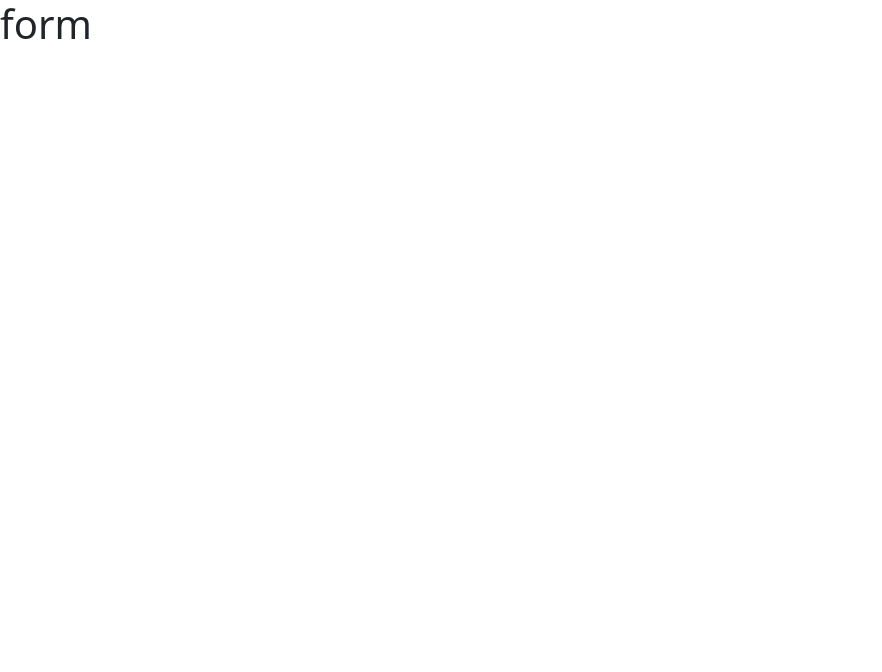
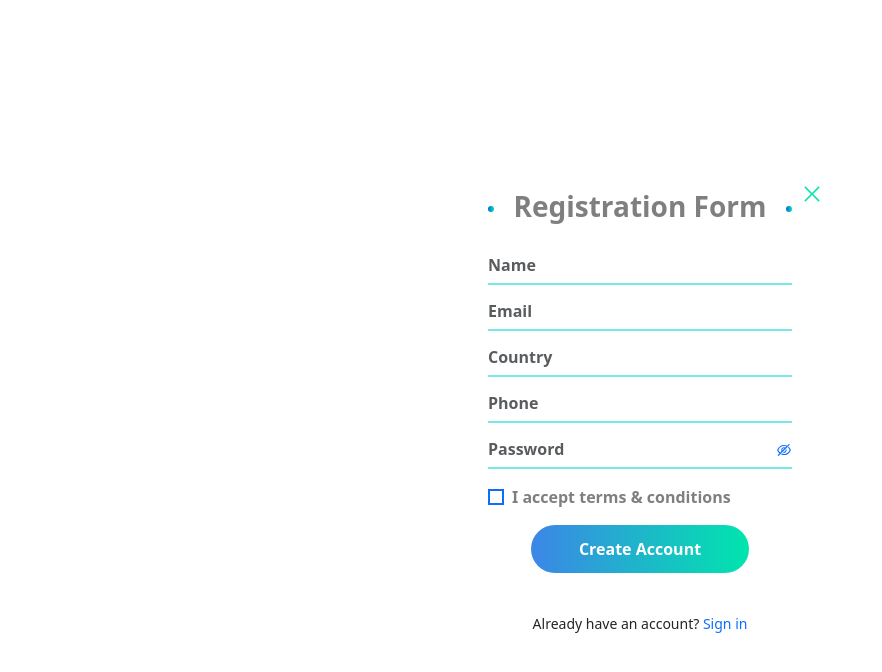
Before and after one commit to MartinCerman/ukol-test, a React (Create React App) app: page / in a window 1280 px wide. Shown: the top 672 px of the page, without its empty margins (0-882 px from the left). Built offline with nearby package versions, Linux system fonts and the light colour scheme.

Commit message:
Created components for Form

```diff
--- a/src/App.js
+++ b/src/App.js
@@ -1,10 +1,37 @@
 import "./App.css";
+import Form from "./components/Form";
+import FormToggler from "./components/FormToggler";
+import { useState } from "react";
 
 function App() {
+    const [hasLogin, setHasLogin] = useState(false);
+    const [isClosed, setIsClosed] = useState(false);
+
+    const toggleForm = () => {
+      setHasLogin(!hasLogin);
+    }
+
+    const hideForm = () => {
+      setIsClosed(!isClosed);
+    }
+
   return (
-    <div>
-      <h1>form</h1>
+    !isClosed ?
+    <div className="vh-100 d-flex flex-column justify-content-center">
+      <Form
+        heading="Registration Form"
+        buttonText="Create Account"
+        linkLabelText="Already have an account?"
+        linkText="Sign in"
+        crossAction={hideForm}
+      />
+      <FormToggler
+        linkLabelText="Already have an account?"
+        linkText="Sign in"
+        toggleAction={toggleForm}
+      />
     </div>
+    : ""
   );
 }
 
--- /dev/null
+++ b/src/components/Checkbox.js
@@ -0,0 +1,16 @@
+const Checkbox = ({ label }) => {
+    return (
+      <div className="form-group form-check my-3">
+        <input
+          type="checkbox"
+          className="form-check-input rounded-0 border-primary border-2 shadow-none focus"
+          required
+        />
+        <label className="form-check-label">
+          {label}
+        </label>
+      </div>
+    );
+  };
+
+  export default Checkbox;
--- /dev/null
+++ b/src/components/Form.css
@@ -0,0 +1,16 @@
+.form-container {
+    max-width: 400px;
+    background-color: white;
+  }
+
+.cross {
+    cursor: pointer;
+    color: var(--green-dark);
+}
+
+.point {
+    width: 6px;
+    height: 6px;
+    border-radius: 50%;
+    background: linear-gradient(to right, var(--blue-dark), var(--green-dark));
+  }
--- /dev/null
+++ b/src/components/Form.js
@@ -0,0 +1,60 @@
+import "./Form.css";
+import Input from "./Input";
+import Checkbox from "./Checkbox";
+import SubmitButton from "./SubmitButton";
+import { useState } from "react";
+import { LiaTimesSolid } from "react-icons/lia";
+import { AiOutlineEyeInvisible, AiOutlineEye } from "react-icons/ai";
+
+const Form = ({ heading, buttonText, crossAction }) => {
+  const [showPassword, setShowPassword] = useState(false);
+
+  const togglePasswordVisibility = () => {
+    setShowPassword(!showPassword);
+  };
+
+  return (
+    <div className="d-flex justify-content-center align-items-center">
+      <div className="container form-container position-relative py-4 px-sm-5">
+        <div
+          className="cross position-absolute top-0 end-0 mt-2 me-3 fs-4"
+          onClick={crossAction}
+        >
+          <LiaTimesSolid />
+        </div>
+        <form action="" className="fw-semibold text-black-50">
+          <h2 className="d-flex align-items-center justify-content-between text-center h3 fw-bold form-heading mb-4">
+            <div className="point mt-1"></div>
+            {heading}
+            <div className="point mt-1"></div>
+          </h2>
+          <Input type="text" placeholder="Name" />
+          <Input type="email" placeholder="Email" />
+          <Input type="text" placeholder="Country" />
+          <Input type="tel" placeholder="Phone" />
+          <div className="form-group position-relative">
+            <Input
+              type={showPassword ? "text" : "password"}
+              placeholder="Password"
+            />
+            {showPassword ? (
+              <AiOutlineEye
+                onClick={togglePasswordVisibility}
+                className="position-absolute end-0 top-0 h-100 text-primary"
+              />
+            ) : (
+              <AiOutlineEyeInvisible
+                onClick={togglePasswordVisibility}
+                className="position-absolute end-0 top-0 h-100 text-primary"
+              />
+            )}
+          </div>
+          <Checkbox label="I accept terms & conditions" />
+          <SubmitButton buttonText={buttonText} />
+        </form>
+      </div>
+    </div>
+  );
+};
+
+export default Form;
--- /dev/null
+++ b/src/components/FormToggler.js
@@ -0,0 +1,16 @@
+const FormToggler = ({linkLabelText, linkText, toggleAction}) => {
+  return (
+    <p className="text-center small mb-0">
+      {linkLabelText}&nbsp;
+      <a
+        href="#"
+        className="text-decoration-none text-primary text-nowrap"
+        onClick={toggleAction}
+      >
+        {linkText}
+      </a>
+    </p>
+  );
+};
+
+export default FormToggler;
--- /dev/null
+++ b/src/components/Input.css
@@ -0,0 +1,10 @@
+.form-control {
+  border: none;
+  border-bottom: 2px solid var(--azure);
+  border-radius: 0;
+  box-shadow: none;
+}
+
+.invalid-input {
+  border-bottom: 2px solid red;
+}
--- /dev/null
+++ b/src/components/Input.js
@@ -0,0 +1,21 @@
+import "./Input.css";
+
+const Input = ({ type, placeholder, isValid = true }) => {
+    return (
+      <div className="form-group mb-2">
+        <input
+          type={type}
+          placeholder={placeholder}
+          className={`form-control fw-semibold ps-0 ${
+            !isValid ? "invalid-input" : ""
+          }`}
+          required
+        />
+        <span className="text-danger small">
+          {!isValid ? `${placeholder} not valid!` : ""}
+        </span>
+      </div>
+    );
+  };
+
+  export default Input;
--- /dev/null
+++ b/src/components/SubmitButton.css
@@ -0,0 +1,5 @@
+.btn {
+  background: linear-gradient(to right, var(--blue-light), var(--green-dark));
+  border: none;
+  transition: all 200ms ease-in-out;
+}
--- /dev/null
+++ b/src/components/SubmitButton.js
@@ -0,0 +1,16 @@
+import "./SubmitButton.css";
+
+const SubmitButton = ({ buttonText }) => {
+    return (
+      <div className="w-100 text-center my-3">
+        <button
+          type="submit"
+          className="btn btn-primary rounded-5 px-5 py-2 lh-lg fw-semibold"
+        >
+          {buttonText}
+        </button>
+      </div>
+    );
+  };
+
+  export default SubmitButton;
--- a/src/index.css
+++ b/src/index.css
@@ -0,0 +1,6 @@
+:root {
+    --blue-dark: rgb(0, 100, 230);
+    --blue-light: rgb(60, 134, 231);
+    --green-dark: rgb(0, 229, 173);
+    --azure: rgba(64, 223, 223, 0.719);
+}
--- a/src/index.js
+++ b/src/index.js
@@ -1,8 +1,8 @@
+import 'bootstrap/dist/css/bootstrap.css';
 import React from 'react';
 import ReactDOM from 'react-dom/client';
 import './index.css';
 import App from './App';
-import 'bootstrap/dist/css/bootstrap.css';
 import 'bootstrap/dist/js/bootstrap.bundle.min.js';
 
 const root = ReactDOM.createRoot(document.getElementById('root'));
```
